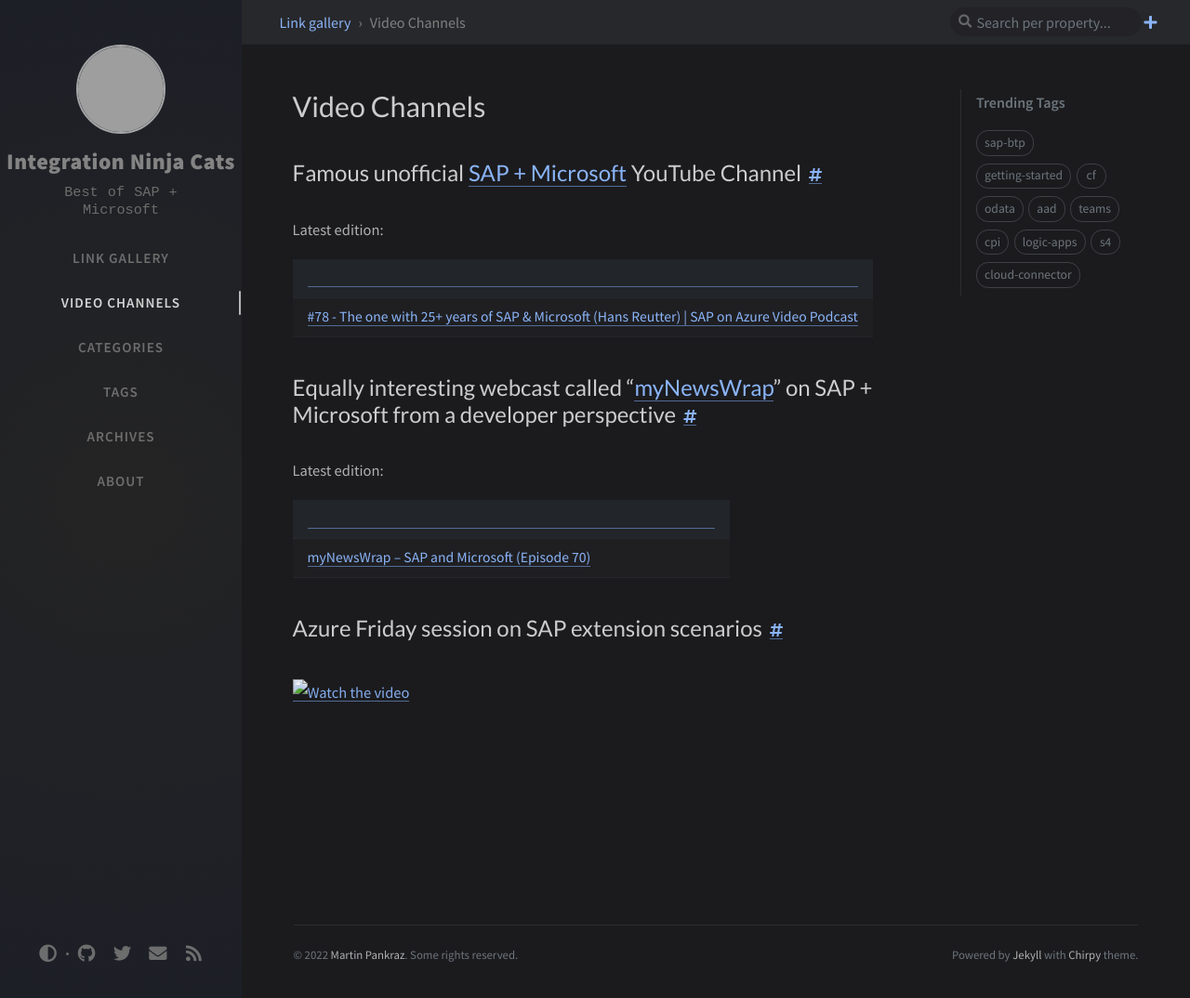
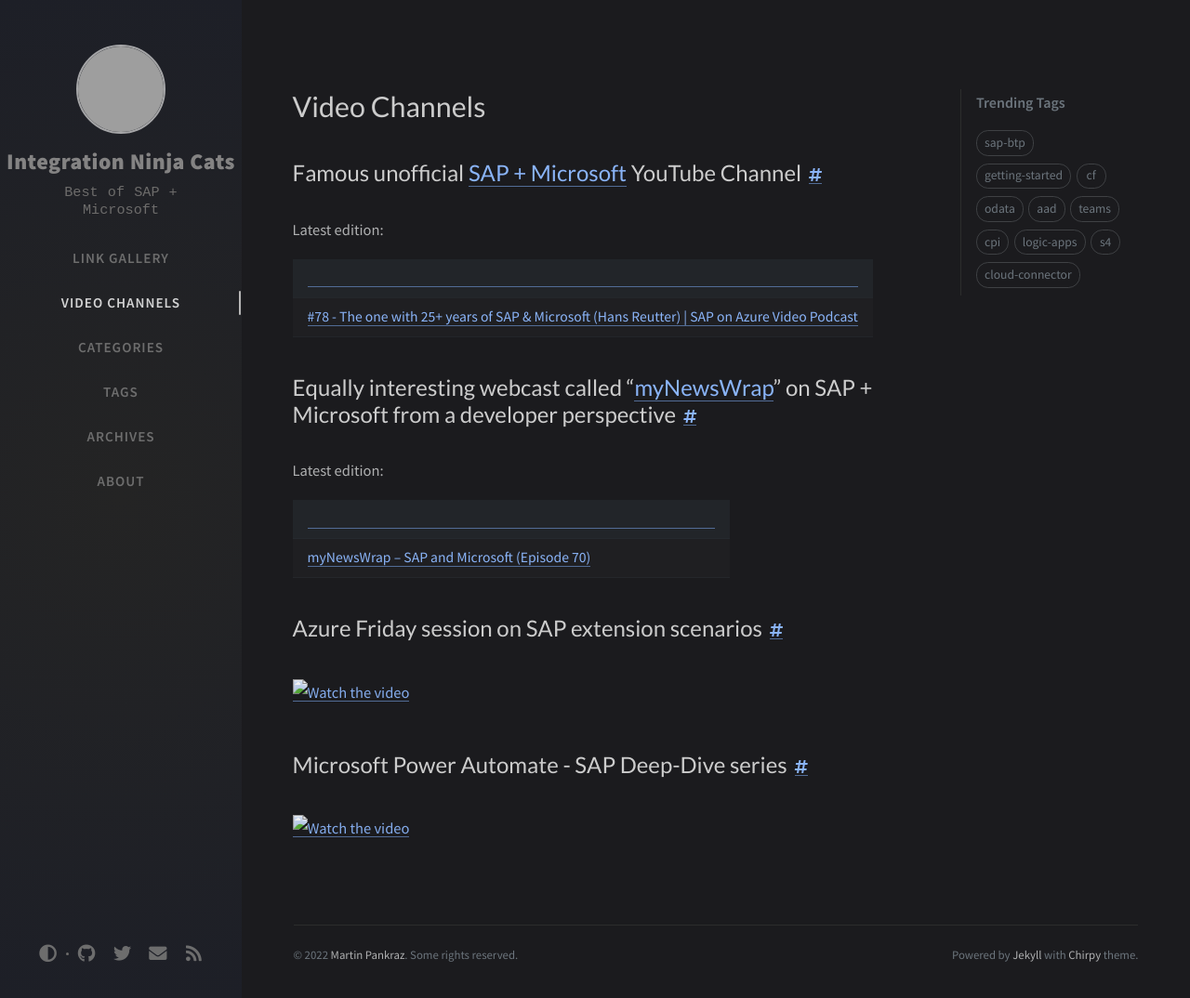
Before and after one commit to MartinPankraz/ninja-unicorn, a Jekyll site: the page built from _tabs/video.md, in a window 1280 px wide and 1075 px high. Shown: the whole window at 93% size. Built offline with Jekyll 4.4.1, drawn with Linux system fonts in a browser that asks for light colours; nearby versions of some CDN libraries; comment, search, counter and statistics services are not loaded; grey boxes are pictures that could not be loaded.

Commit message:
power automate video series added

```diff
--- a/_tabs/video.md
+++ b/_tabs/video.md
@@ -21,3 +21,7 @@
 ## Azure Friday session on SAP extension scenarios
 
 [![Watch the video](https://raw.githubusercontent.com/MartinPankraz/ninja-unicorn/main/img/azure-friday-placeholder.png)](https://youtu.be/72kbjv0GJAY)
+
+## Microsoft Power Automate - SAP Deep-Dive series
+
+[![Watch the video](https://raw.githubusercontent.com/MartinPankraz/ninja-unicorn/main/img/power-platform-sap-series.png)](https://www.youtube.com/playlist?list=PLi9EhCY4z99W9D8zAMd0Ej5kNOI_4mfkC)
```
